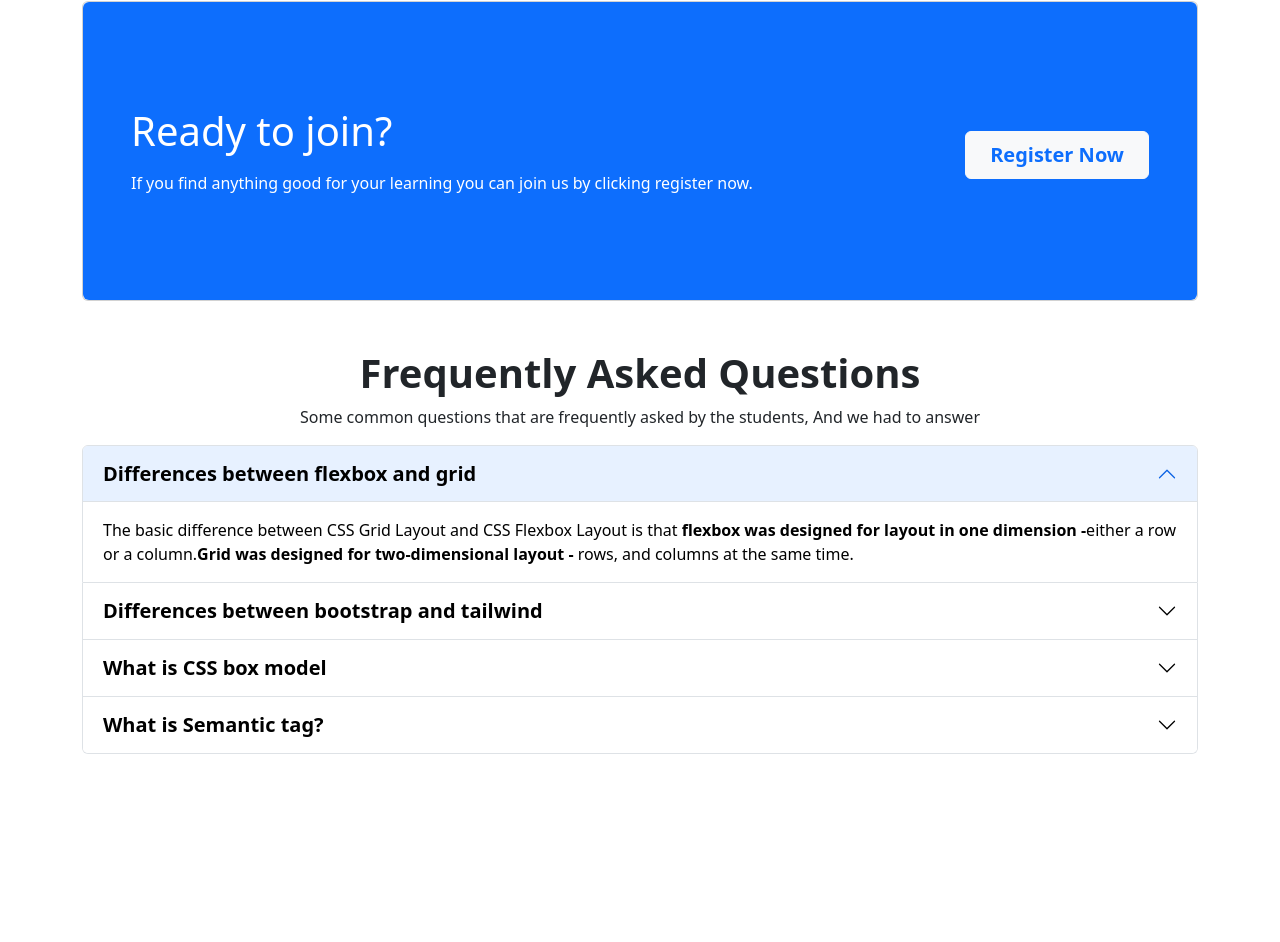
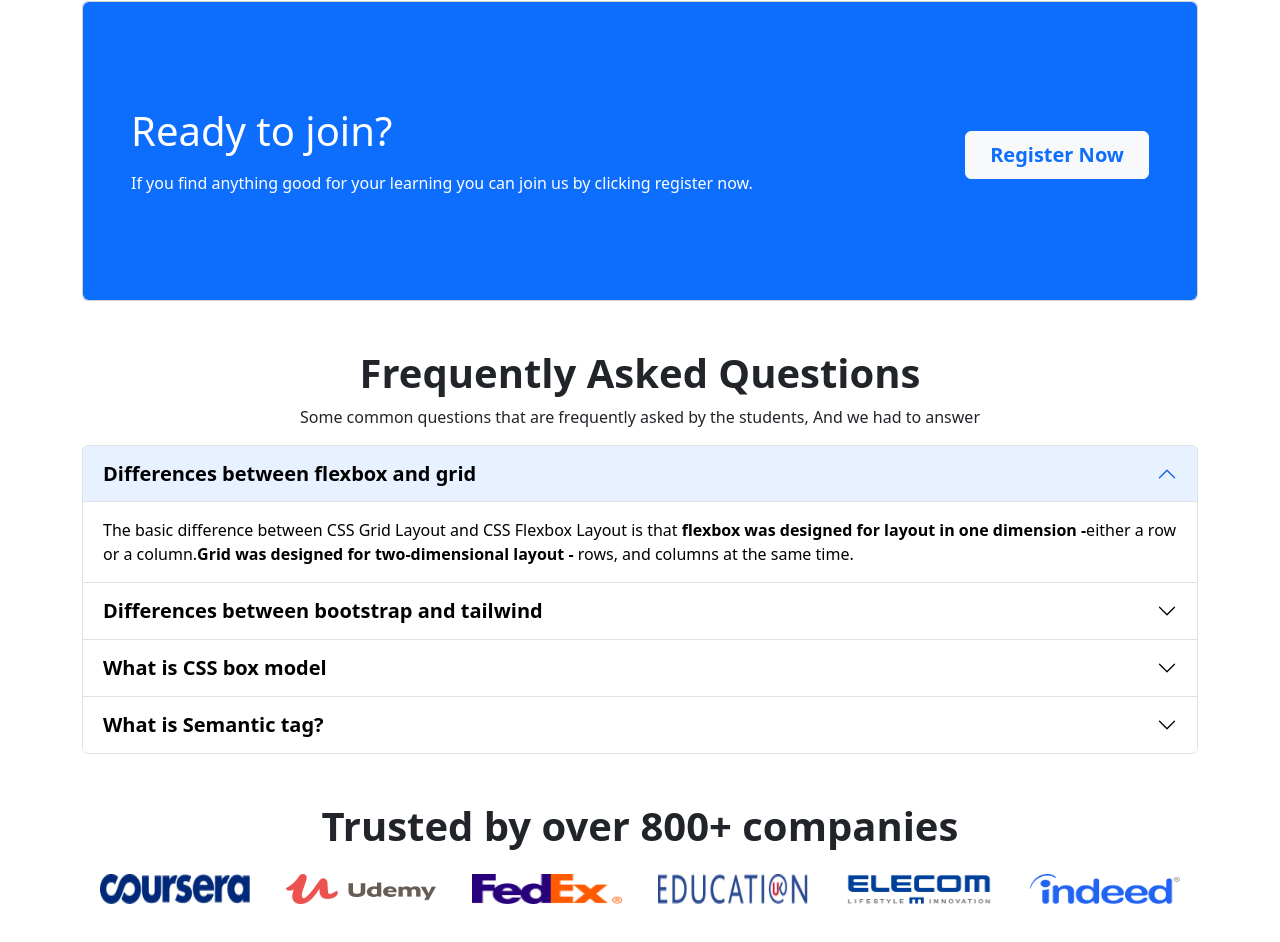
Before and after one commit to Rahmat-Ullah/edTech-website, a plain HTML site: page index.html in a window 1280 px wide. Shown: the part 2479-3421 px from the top of the page. Before the commit the page ends 3233 px from the top, so only its background shows below. Drawn offline with nearby package versions, Linux system fonts and the light colour scheme.

Commit message:
trusted companies part added

```diff
--- a/index.html
+++ b/index.html
@@ -280,7 +280,7 @@
         </section>
         <!-- join end -->
         <!-- asked question start -->
-        <section class="container mt-5">
+        <section class="container mt-5 mb-5">
         <div class="text-center">
             <h1 class="fs-1 fw-bold">Frequently Asked Questions</h1>
             <p>Some common questions that are frequently asked by the students, And we had to answer</p>
@@ -352,6 +352,33 @@
         </div>
         </section>
         <!-- asked question end -->
+        <!-- trusted companies start -->
+        <section class="container mt-5 mb-5 d-none d-lg-block">
+            <h1 class="text-center fs-1 fw-bolder">Trusted by over 800+ companies</h1>
+            <div class="container text-center mt-4">
+                <div class="row ">
+                    <div class="col">
+                        <img style="width: 150px; height: 30px;" src="images/company/company-1.png" alt="">
+                    </div>
+                    <div class="col">
+                        <img style="width: 150px; height: 30px;" src="images/company/company-2.png" alt="">
+                    </div>
+                    <div class="col">
+                        <img style="width: 150px; height: 30px;" src="images/company/company-3.png" alt="">
+                    </div>
+                    <div class="col">
+                        <img style="width: 150px; height: 30px;" src="images/company/company-4.png" alt="">
+                    </div>
+                    <div class="col">
+                        <img style="width: 150px; height: 30px;" src="images/company/company-5.png" alt="">
+                    </div>
+                    <div class="col">
+                        <img style="width: 150px; height: 30px;" src="images/company/company-6.png" alt="">
+                    </div>
+                </div>
+            </div>
+        </section>
+        <!-- trusted companies end -->
     </main>
     <!-- JavaScript Bundle with Popper -->
     <script src="https://cdn.jsdelivr.net/npm/bootstrap@5.2.0/dist/js/bootstrap.bundle.min.js"
```
